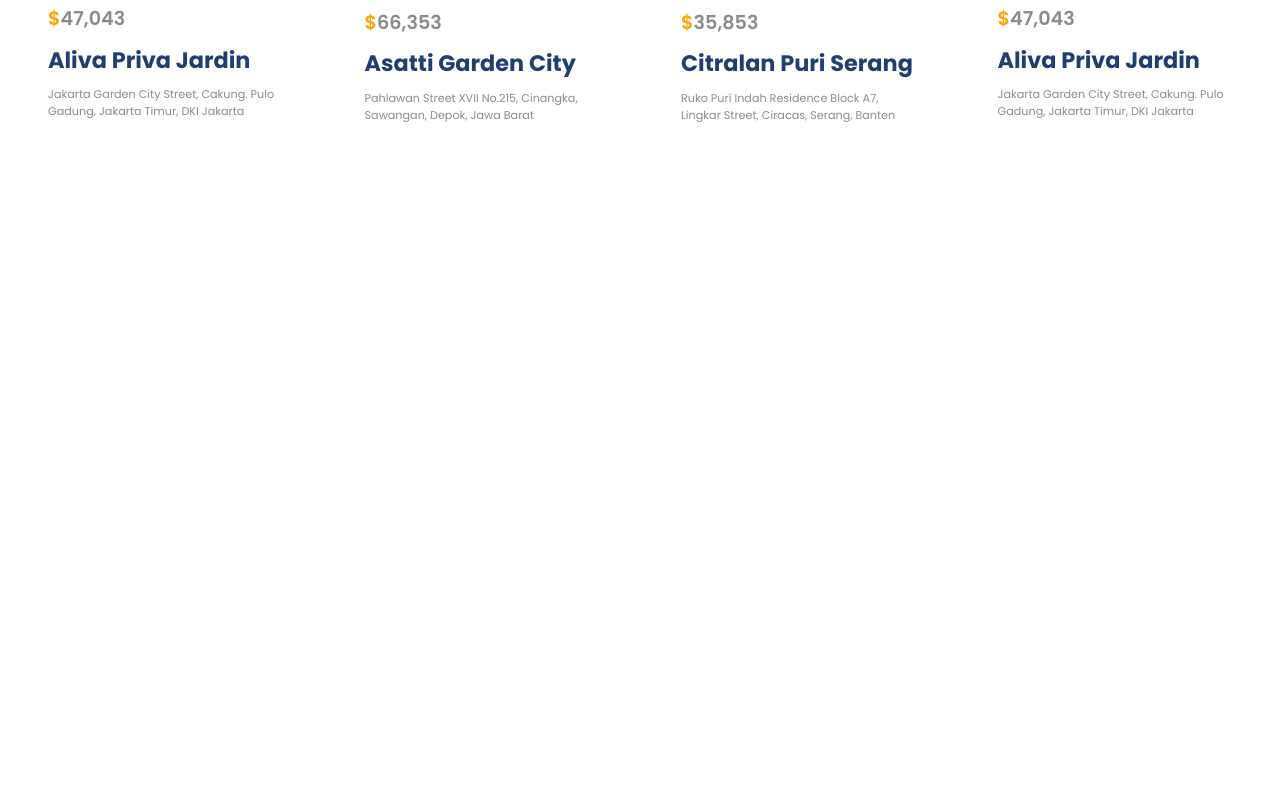
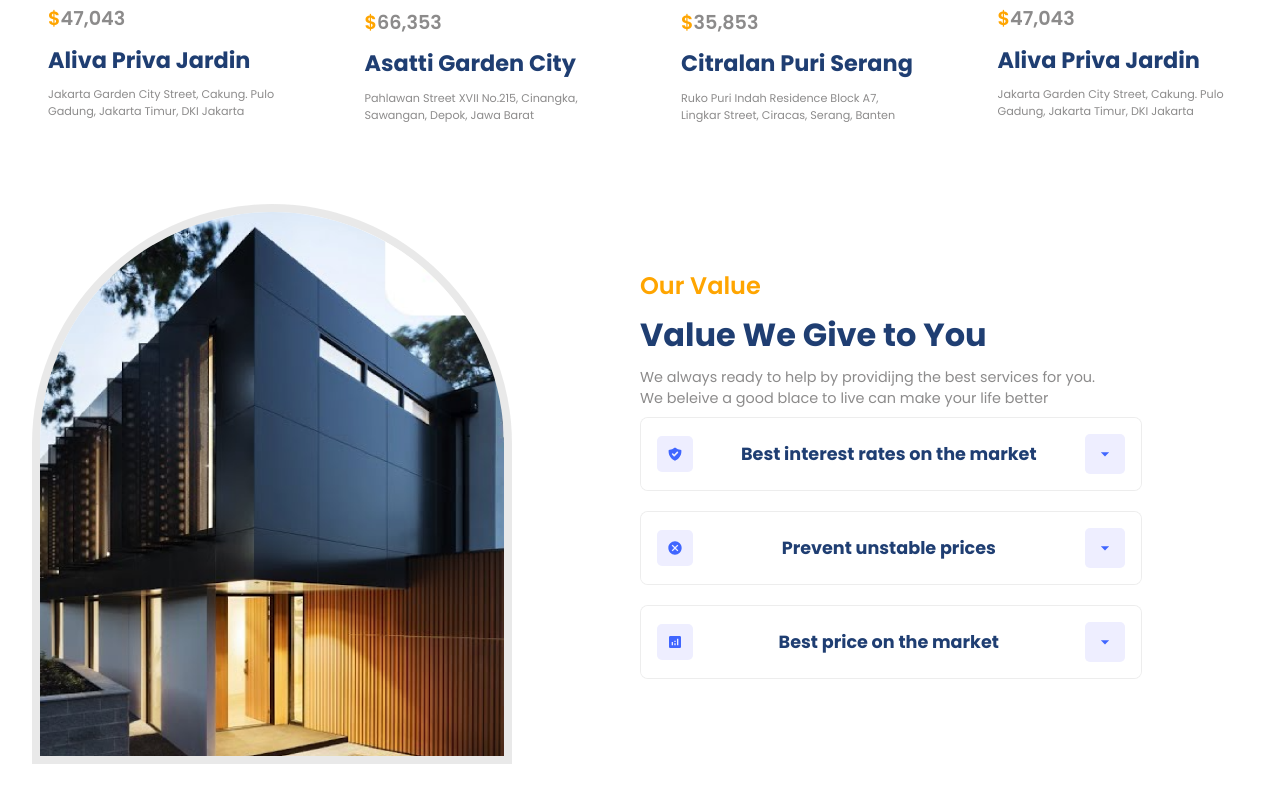
Before and after one commit to rakib00-dev/react-real-estate-00, a React (Vite) app: page / in a window 1280 px wide. Shown: the part 1280-2076 px from the top of the page. Before the commit the page ends 1516 px from the top, so only its background shows below. Built offline with nearby package versions, Linux system fonts and the light colour scheme.

Commit message:
added value section all files and accordion

```diff
--- a/src/components/Value/Value.css
+++ b/src/components/Value/Value.css
@@ -0,0 +1,55 @@
+.v-container .image-container {
+  border: 8px solid rgb(232 232 232 /93%);
+}
+
+.v-container > div {
+  flex: 1;
+}
+
+.v-right {
+  gap: 0.5rem;
+}
+
+.accordion {
+  margin-top: 2rem;
+  border: none;
+}
+
+.accordionItem {
+  background: white;
+  border: 0.8px solid rgba(128, 128, 128, 0.143);
+  border-radius: 8px;
+  overflow: hidden;
+  margin-bottom: 20px;
+}
+
+.accordionItem.expanded {
+  box-shadow: var(--shadow);
+  border-radius: 6px;
+}
+.accordionItem .collapsed {
+  box-shadow: none;
+}
+
+.accordionButton {
+  padding: 1rem;
+  background: white;
+  width: 100%;
+  gap: 3rem;
+  justify-content: space-between;
+  cursor: pointer;
+}
+
+.icon {
+  padding: 10px;
+  background: #eeeeff;
+  border-radius: 5px;
+}
+
+.icon svg {
+  fill: var(--blue);
+}
+
+.accordionButton .primaryText {
+  font-size: 1.1rem;
+}
--- a/src/components/Value/Value.jsx
+++ b/src/components/Value/Value.jsx
@@ -4,20 +4,76 @@
   AccordionItemHeading,
   AccordionItemButton,
   AccordionItemPanel,
-  AccordionItemState
-} from 'react-accessible-accordion'
-import 'react-accessible-accordion/dist/fancy-example.css'
-import { MdOutlineArrowDropDown } from 'react-icons/md'
-import './Value.css'
+  AccordionItemState,
+} from 'react-accessible-accordion';
+import 'react-accessible-accordion/dist/fancy-example.css';
+import { MdOutlineArrowDropDown } from 'react-icons/md';
+import './Value.css';
+import data from '../../utils/accordion';
+import { useState } from 'react';
 
 const Value = () => {
   return (
-    <section className='v-wrapper'>
+    <section className="v-wrapper">
       <div className="paddings innerWidth flexCenter v-container">
+        {/* left side */}
+        <div className="v-left">
+          <div className="image-container">
+            <img src="./value.png" alt="" />
+          </div>
+        </div>
 
+        {/* right side */}
+        <div className="flexColStart v-right">
+          <span className="orangeText">Our Value</span>
+          <span className="primaryText">Value We Give to You</span>
+          <span className="secondaryText">
+            We always ready to help by providijng the best services for you.
+            <br /> We beleive a good blace to live can make your life better
+          </span>
+
+          <Accordion
+            className="accordian"
+            allowMultipleExpanded={false}
+            onProgress={[0]}
+          >
+            {data.map((item, i) => {
+              const [className, setClassName] = useState(null);
+              return (
+                <AccordionItem
+                  className={`accordionItem ${className}`}
+                  key={i}
+                  uuid={i}
+                >
+                  <AccordionItemHeading>
+                    <AccordionItemButton className="flexCenter accordionButton">
+                      <AccordionItemState>
+                        {({ expanded }) =>
+                          expanded
+                            ? setClassName('expanded')
+                            : setClassName('collapsed')
+                        }
+                      </AccordionItemState>
+
+                      <div className="flexCenter icon">{item.icon}</div>
+                      <span className="primaryText">{item.heading}</span>
+                      <div className="flexCenter icon">
+                        <MdOutlineArrowDropDown size={20} />
+                      </div>
+                    </AccordionItemButton>
+                  </AccordionItemHeading>
+
+                  <AccordionItemPanel>
+                    <p className="secondaryText">{item.detail}</p>
+                  </AccordionItemPanel>
+                </AccordionItem>
+              );
+            })}
+          </Accordion>
+        </div>
       </div>
     </section>
-  )
-}
+  );
+};
 
-export default Value
+export default Value;
```
